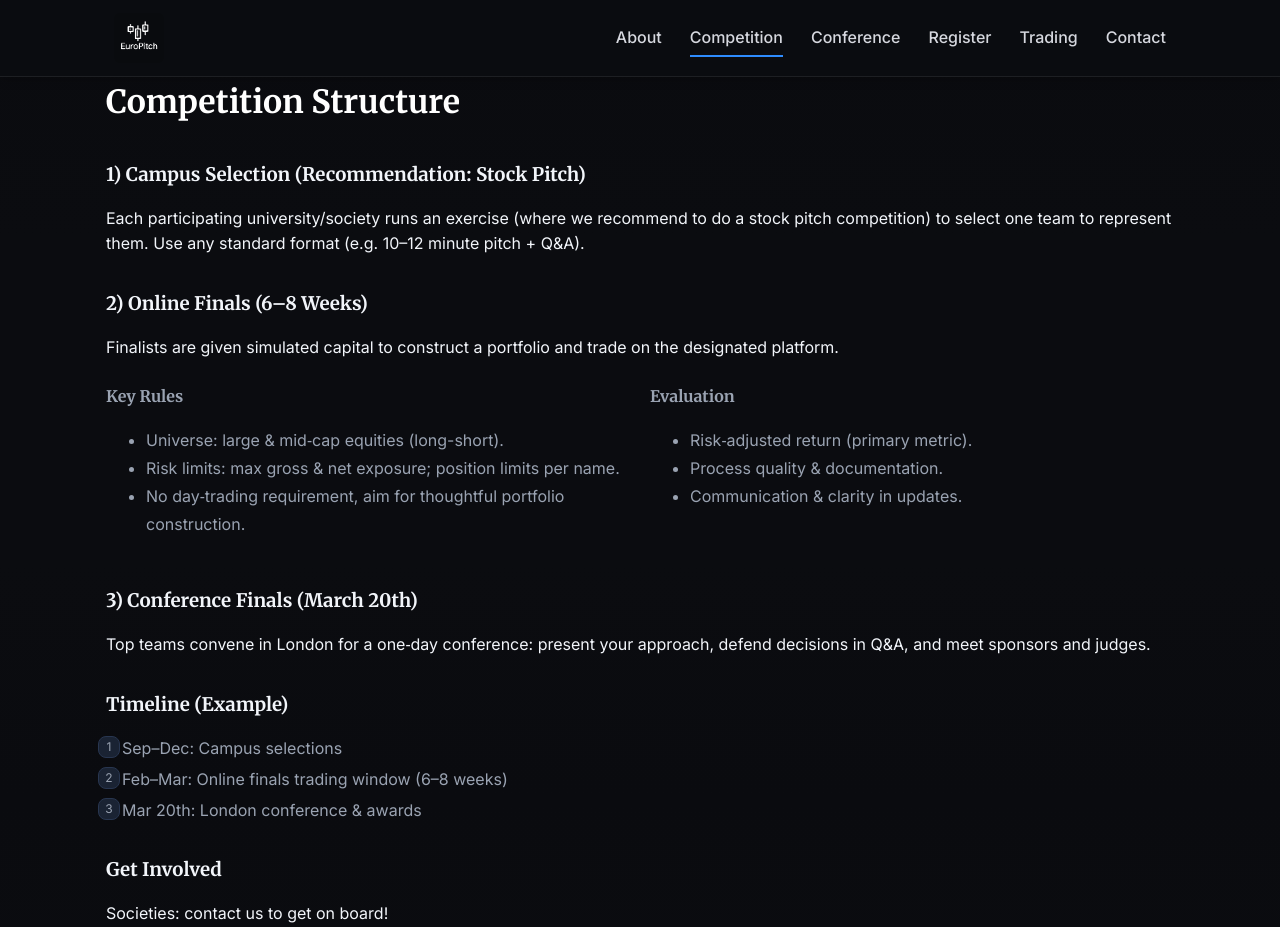
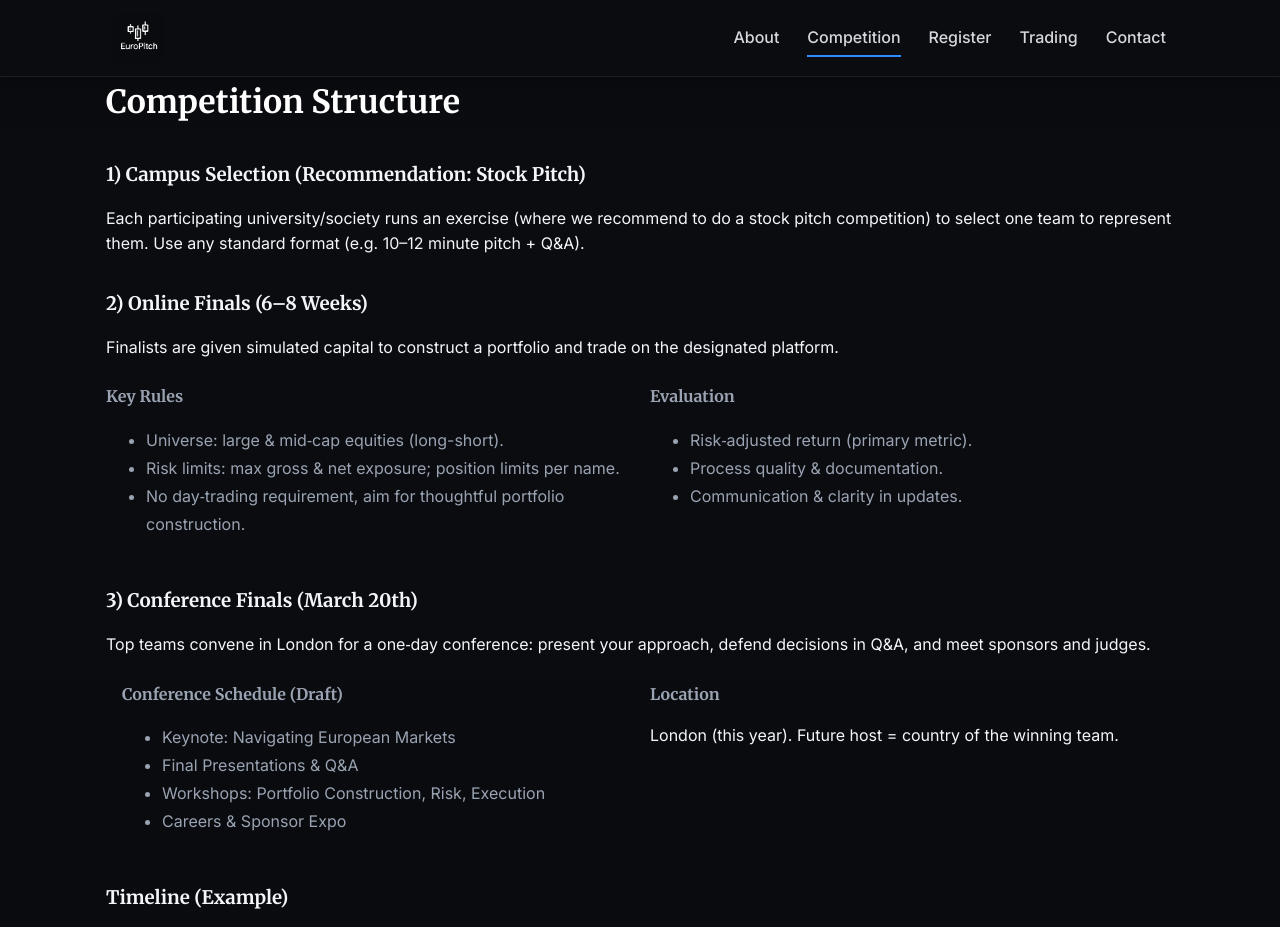
Before and after one commit to EuroPitch/EuroPitch, a React (Vite) app in the folder frontend/: page /competition in a window 1280 px wide. Shown: the top 927 px of the page. Built offline with nearby package versions, Linux system fonts and the light colour scheme.

Commit message:
Removed redundancy

```diff
--- a/frontend/src/App.jsx
+++ b/frontend/src/App.jsx
@@ -3,7 +3,6 @@ import Layout from "./components/Layout";
 import Landing from "./pages/Landing";
 import About from "./pages/About";
 import Competition from "./pages/Competition";
-import Conference from "./pages/Conference";
 import Contact from "./pages/Contact";
 import NotFound from "./pages/404";
 import Registration from "./pages/Registration";
@@ -18,7 +17,6 @@ export default function App() {
           <Route index element={<Landing />} />
           <Route path="about" element={<About />} />
           <Route path="competition" element={<Competition />} />
-          <Route path="conference" element={<Conference />} />
           <Route path="contact" element={<Contact />} />
           <Route path="register" element={<Registration />} />
           <Route path="/trading" element={<Trading />} />
--- a/frontend/src/components/Header.jsx
+++ b/frontend/src/components/Header.jsx
@@ -8,7 +8,6 @@ const Header = () => {
   const navItems = [
     { path: "/about", label: "About" },
     { path: "/competition", label: "Competition" },
-    { path: "/conference", label: "Conference" },
     { path: "/register", label: "Register" },
     { path: "/trading", label: "Trading" },
     { path: "/contact", label: "Contact" },
--- a/frontend/src/pages/About.jsx
+++ b/frontend/src/pages/About.jsx
@@ -27,7 +27,7 @@ const About = () => (
             <img src={Raj} alt="Raj Upadhyaya" className="member-photo" />
             <div className="member-info">
             <h4>Raj Aryan Upadhyaya, <br/> Trinity College Dublin</h4>
-            <p>EuroPitch President, <br/> ISMF Founder & Co-CEO</p>
+            <p>EuroPitch Founder & President, <br/> ISMF Founder & Co-CEO</p>
             </div>
         </div>
         <div className="member-card">
--- a/frontend/src/pages/Competition.jsx
+++ b/frontend/src/pages/Competition.jsx
@@ -37,6 +37,23 @@ const Competition = () => (
     Top teams convene in London for a one‑day conference: present your approach, defend
     decisions in Q&amp;A, and meet sponsors and judges.
     </p>
+    <section className="container page">
+    <div className="grid two">
+    <div>
+    <h4>Conference Schedule (Draft)</h4>
+    <ul className="bullets">
+    <li>Keynote: Navigating European Markets</li>
+    <li>Final Presentations & Q&amp;A</li>
+    <li>Workshops: Portfolio Construction, Risk, Execution</li>
+    <li>Careers & Sponsor Expo</li>
+    </ul>
+    </div>
+    <div>
+    <h4>Location</h4>
+    <p>London (this year). Future host = country of the winning team.</p>
+    </div>
+    </div>
+    </section>
 
 
     <h3>Timeline (Example)</h3>
--- a/frontend/src/pages/Conference.jsx
+++ /dev/null
@@ -1,27 +0,0 @@
-const Conference = () => (
-<section className="container page">
-<h2>EuroPitch Conference</h2>
-<p>
-The annual EuroPitch Conference brings finalists, sponsors, and judges together for a
-full day of presentations, panels, and networking.
-</p>
-<div className="grid two">
-<div>
-<h4>Programme (Draft)</h4>
-<ul className="bullets">
-<li>Keynote: Navigating European Markets</li>
-<li>Final Presentations & Q&amp;A</li>
-<li>Workshops: Portfolio Construction, Risk, Execution</li>
-<li>Careers & Sponsor Expo</li>
-</ul>
-</div>
-<div>
-<h4>Location</h4>
-<p>London (this year). Future host = country of the winning team.</p>
-</div>
-</div>
-</section>
-);
-
-
-export default Conference;
```
